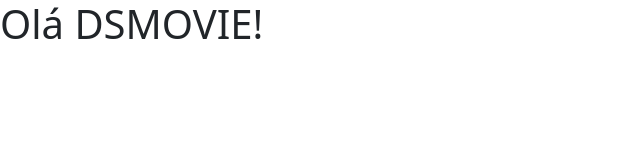
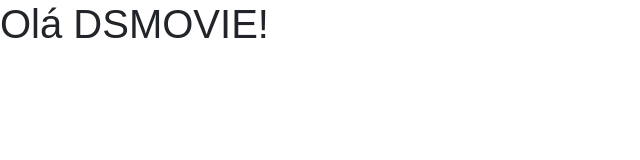
Before and after one commit to MayconEzix/SiteProject, a plain HTML site: page index.html in a window 1280 px wide. Shown: the full height of the page, 0-640 px from the left. Drawn offline with nearby package versions, Linux system fonts and the light colour scheme.

Commit message:
Google Fonts

```diff
--- /dev/null
+++ b/css/styles.css
@@ -0,0 +1,7 @@
+
+@import url('https://fonts.googleapis.com/css2?family=Open+Sans:wght@300;400;700&display=swap');
+
+*{ font-family: ' Open Sans', sans-serif ;
+
+
+}
--- a/index.html
+++ b/index.html
@@ -6,6 +6,8 @@
     <meta name="viewport" content="width=device-width, initial-scale=1.0">
     <title>DSMovie</title>
     <link href="https://cdn.jsdelivr.net/npm/bootstrap@5.1.3/dist/css/bootstrap.min.css" rel="stylesheet" integrity="sha384-1BmE4kWBq78iYhFldvKuhfTAU6auU8tT94WrHftjDbrCEXSU1oBoqyl2QvZ6jIW3" crossorigin="anonymous">
+    <link rel="stylesheet" href="css/styles.css">
+
 </head>
 <body>
     <h1>Olá DSMOVIE!</h1>
```
